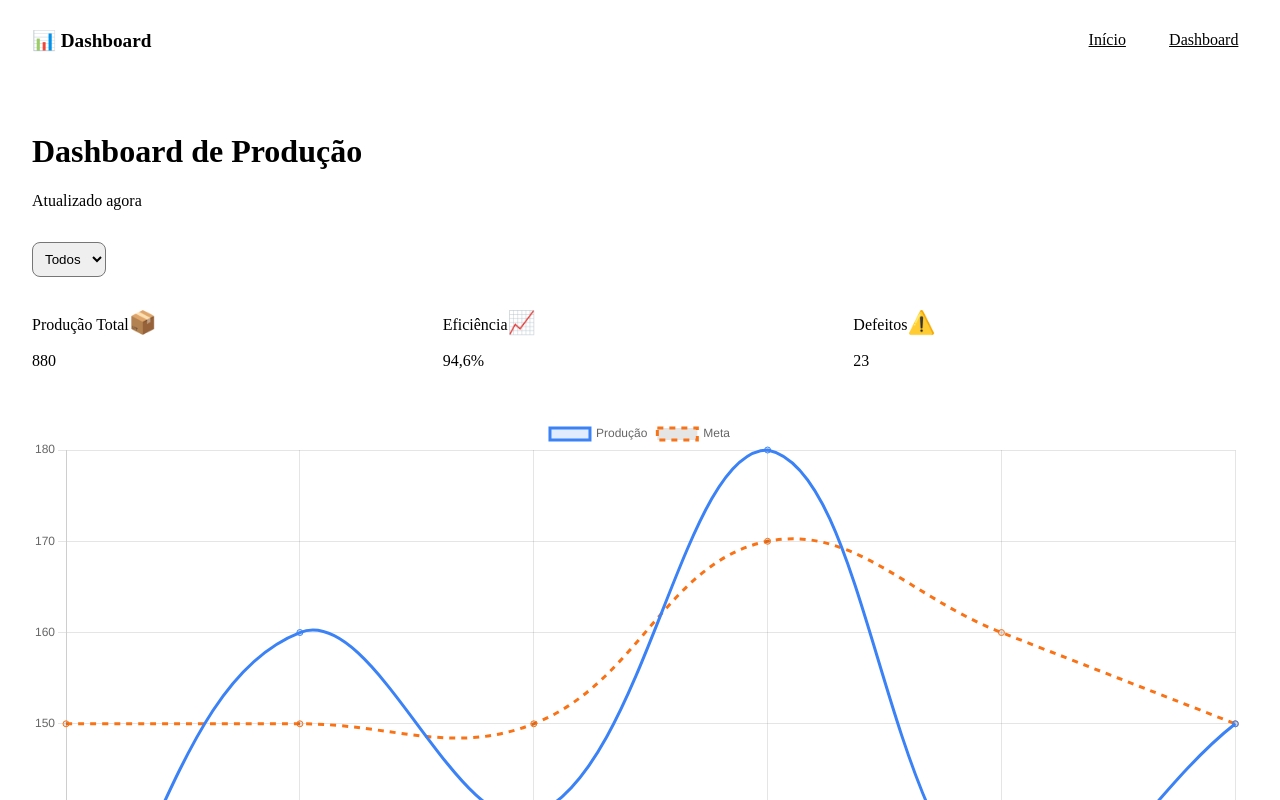
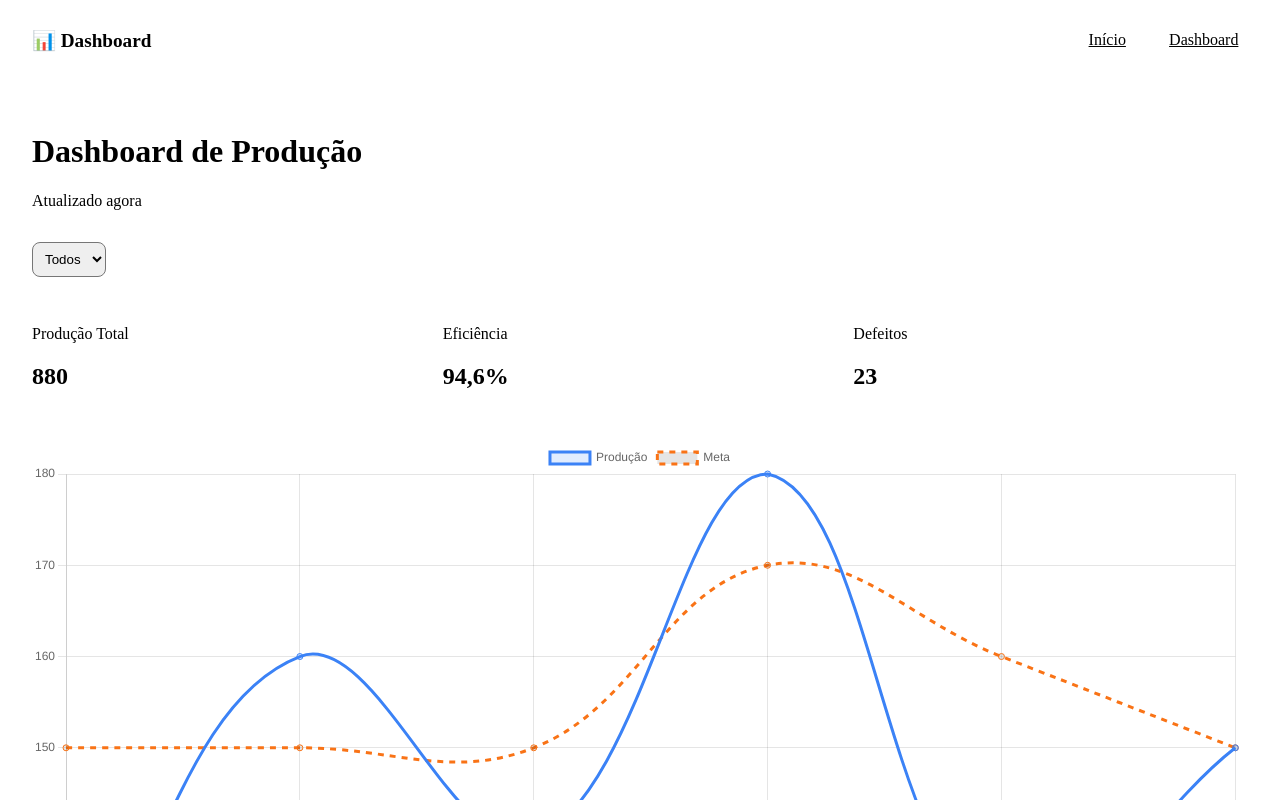
Before and after one commit to desenvolvimentoweb1983/dashboard-producao, a Next.js app: page /dashboard in a window 1280 px wide. Shown: the top 800 px of the page. Built offline with nearby package versions, Linux system fonts and the light colour scheme.

Commit message:
fix: corrigido type do CardKPI

```diff
--- a/src/components/ui/CardKPI.tsx
+++ b/src/components/ui/CardKPI.tsx
@@ -1,53 +1,28 @@
-"use client";
-
-import React, { useEffect, useState } from "react";
-import { CardKPIProps } from "@/types";
-
-function useCountUp(value: number, duration = 1000) {
-  const [display, setDisplay] = useState(0);
-
-  useEffect(() => {
-    let start = 0;
-    const increment = value / (duration / 16);
-
-    const timer = setInterval(() => {
-      start += increment;
-      if (start >= value) {
-        setDisplay(value);
-        clearInterval(timer);
-      } else {
-        setDisplay(Math.floor(start));
-      }
-    }, 16);
-
-    return () => clearInterval(timer);
-  }, [value, duration]);
-
-  return display;
-}
-
-const icons: Record<string, string> = {
-  producao: "📦",
-  eficiencia: "📈",
-  defeitos: "⚠️",
+type CardKPIProps = {
+  title: string;
+  value: string;
+  type?: "producao" | "eficiencia" | "defeitos";
 };
 
-const CardKPI: React.FC<CardKPIProps> = ({ title, value, type }) => {
-  const numericValue = Number(value);
-  const animatedValue = useCountUp(numericValue);
+export default function CardKPI({ title, value, type }: CardKPIProps) {
+
+  const getColor = () => {
+    switch (type) {
+      case "producao":
+        return "text-success";
+      case "eficiencia":
+        return "text-primary";
+      case "defeitos":
+        return "text-danger";
+      default:
+        return "";
+    }
+  };
 
   return (
-    <div className="card fade-in">
-  <div className="flex-between">
-    <span className="kpi-title">{title}</span>
-    <span style={{ fontSize: "1.4rem" }}>{icons[type || "producao"]}</span>
-  </div>
-
-  <p className="kpi-value">
-    {isNaN(numericValue) ? value : animatedValue}
-  </p>
-</div>
+    <div className="card">
+      <p className="kpi-title">{title}</p>
+      <h2 className={`kpi-value ${getColor()}`}>{value}</h2>
+    </div>
   );
-};
-
-export default CardKPI;
+}
```
